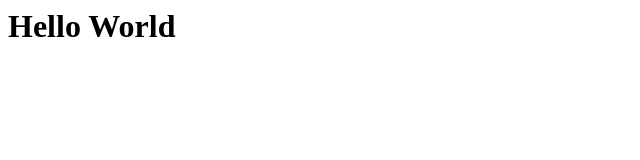
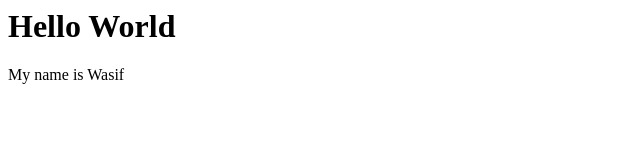
Before and after one commit to syed-45/helloWorld_html, a plain HTML site: page index.html in a window 1280 px wide. Shown: the whole page, without its empty margins (0-640 px from the left). Drawn offline with Linux system fonts and the light colour scheme.

Commit message:
added info about me

```diff
--- a/index.html
+++ b/index.html
@@ -1 +1,2 @@
 <h1> Hello World </h1>
+<p> My name is Wasif </p>
```
